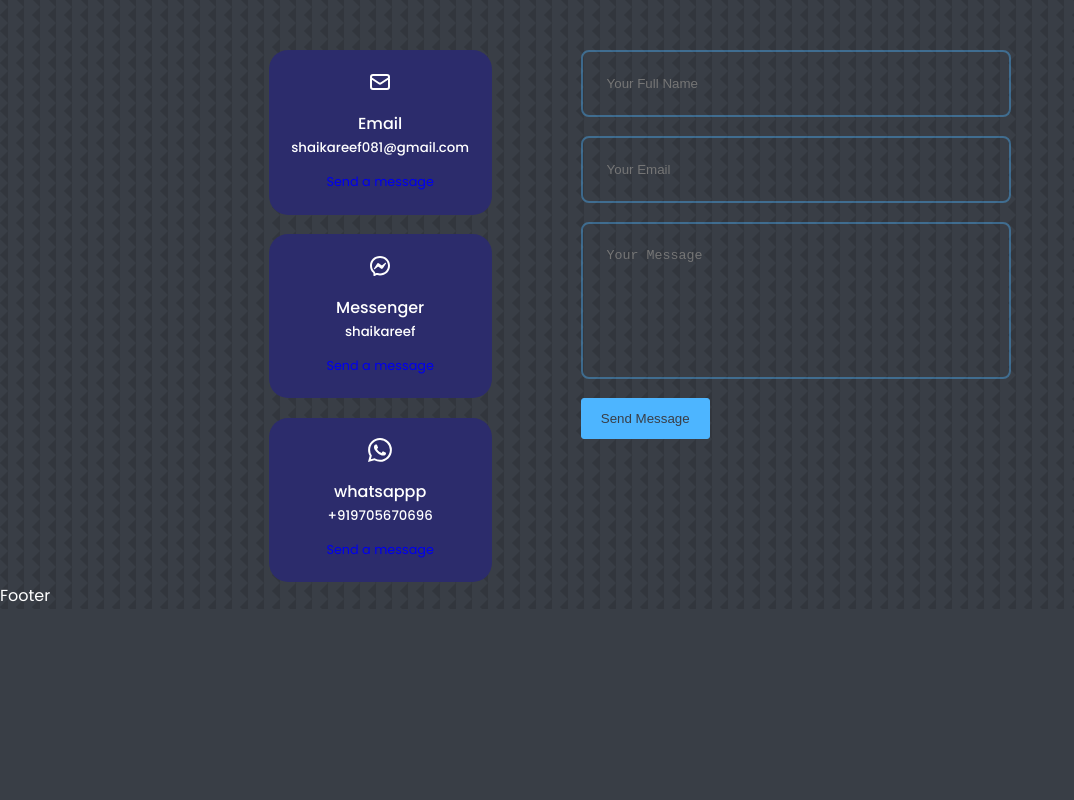
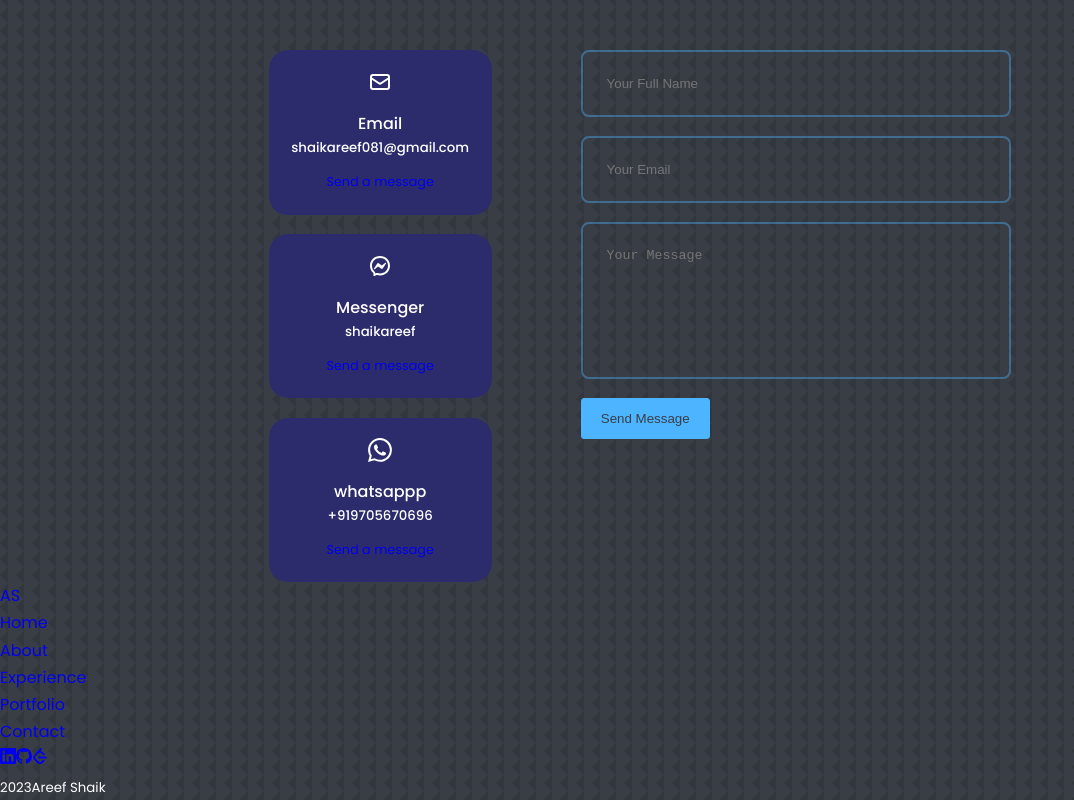
Before and after one commit to shaikareef482/react-portfolio-website1, a React (Create React App) app: page / in a window 1280 px wide. Shown: the part 3833-4633 px from the top of the page, without its empty margins (0-1074 px from the left). Before the commit the page ends 4442 px from the top, so only its background shows below. Built offline with nearby package versions, Linux system fonts and the light colour scheme.

Commit message:
created the footer components

```diff
--- a/src/components/footer/Footer.jsx
+++ b/src/components/footer/Footer.jsx
@@ -1,8 +1,36 @@
+/* eslint-disable */
 import React from 'react'
 import classes from './Footer.module.css';
+import {BsLinkedin, BsGithub} from 'react-icons/bs';
+import {SiLeetcode} from 'react-icons/si';
+
 const Footer = () => {
+  const d = new Date();
+  let year = d.getFullYear();
+
   return (
-    <div>Footer</div>
+      <footer>
+        <a href='#' className={classes.footer__logo}>AS</a>
+        <ul className={classes.permalinks}>
+        <li><a href="#">Home</a></li>
+        <li><a href="#about">About</a></li>
+        <li><a href="#experience">Experience</a></li>
+        <li><a href="#portfolio">Portfolio</a></li>
+        <li><a href="#contact">Contact</a></li>
+
+        </ul>
+
+
+          <div className={classes.footer__socials}>
+            <a href="https://www.linkedin.com" target="_blank"><BsLinkedin/></a>
+            <a  href="https://github.com" target="_blank"><BsGithub /></a>
+            <a href="https://leetcode.com" target="_blank"><SiLeetcode /></a>
+          </div>
+
+            <div className={classes.footer__copyright}>
+              <small> {year}Areef Shaik</small>
+            </div>
+      </footer>
   )
 }
 
```
